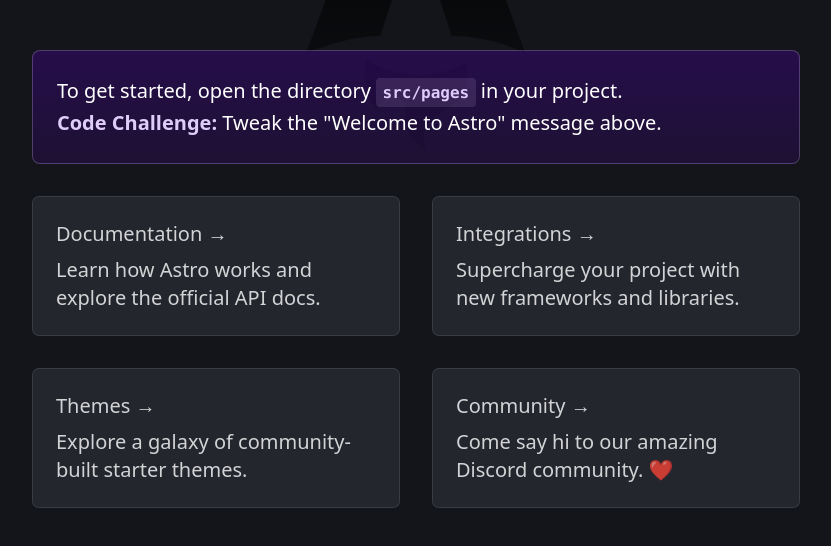
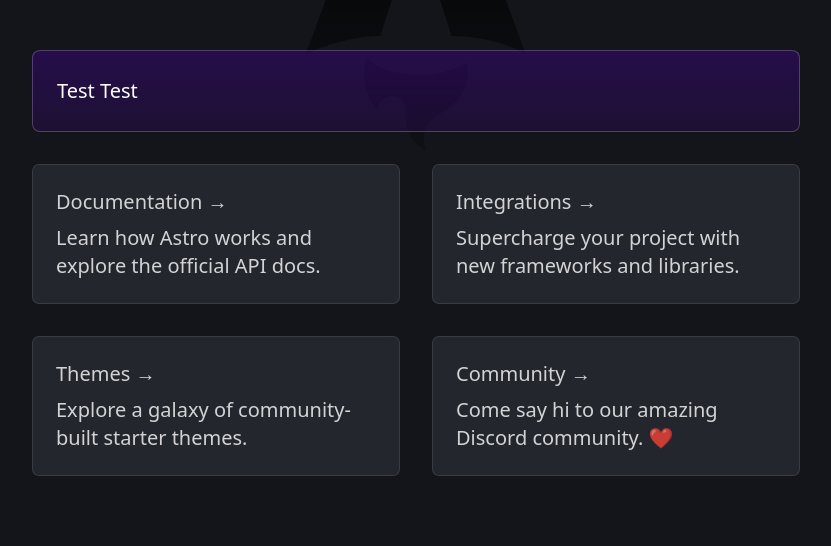
Before and after one commit to Vectari/CONsFix_Serwis, an Astro site: page / in a window 1280 px wide. Shown: the part 94-640 px from the top of the page, without its empty margins (224-1055 px from the left). Built offline with nearby package versions, Linux system fonts and the light colour scheme; Astro itself is replaced by a stand-in of ours.

Commit message:
feat: test branch

```diff
--- a/src/pages/index.astro
+++ b/src/pages/index.astro
@@ -35,8 +35,7 @@
 		</svg>
 		<h1>Welcome to <span class="text-gradient">Astro</span></h1>
 		<p class="instructions">
-			To get started, open the directory <code>src/pages</code> in your project.<br />
-			<strong>Code Challenge:</strong> Tweak the "Welcome to Astro" message above.
+			Test Test
 		</p>
 		<ul role="list" class="link-card-grid">
 			<Card
```
